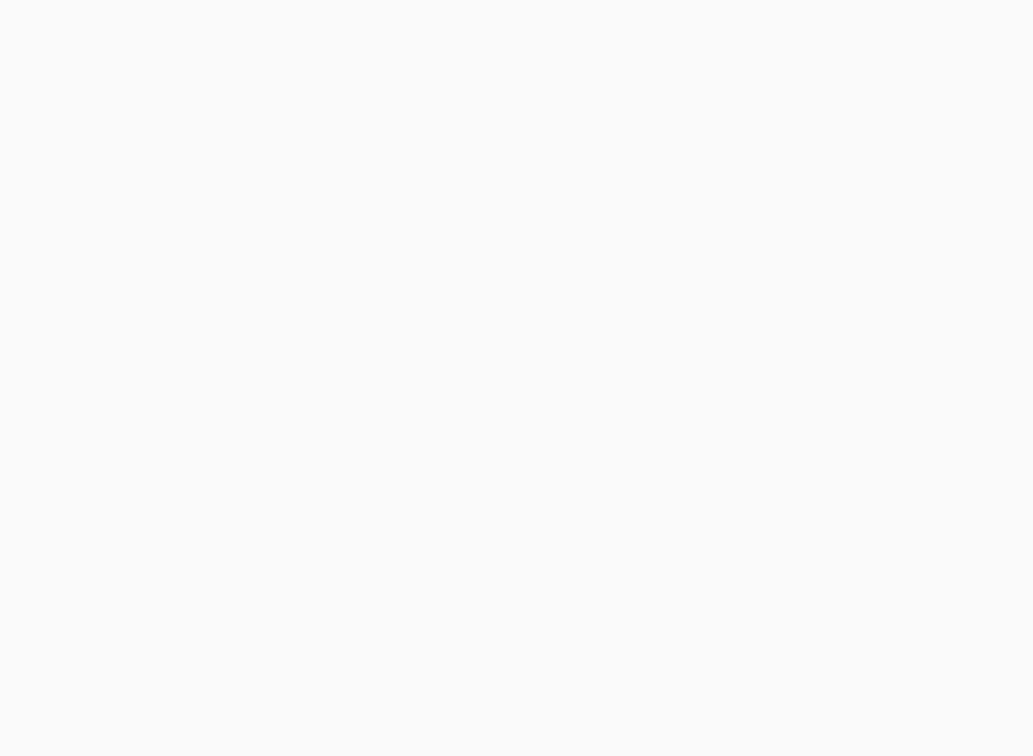
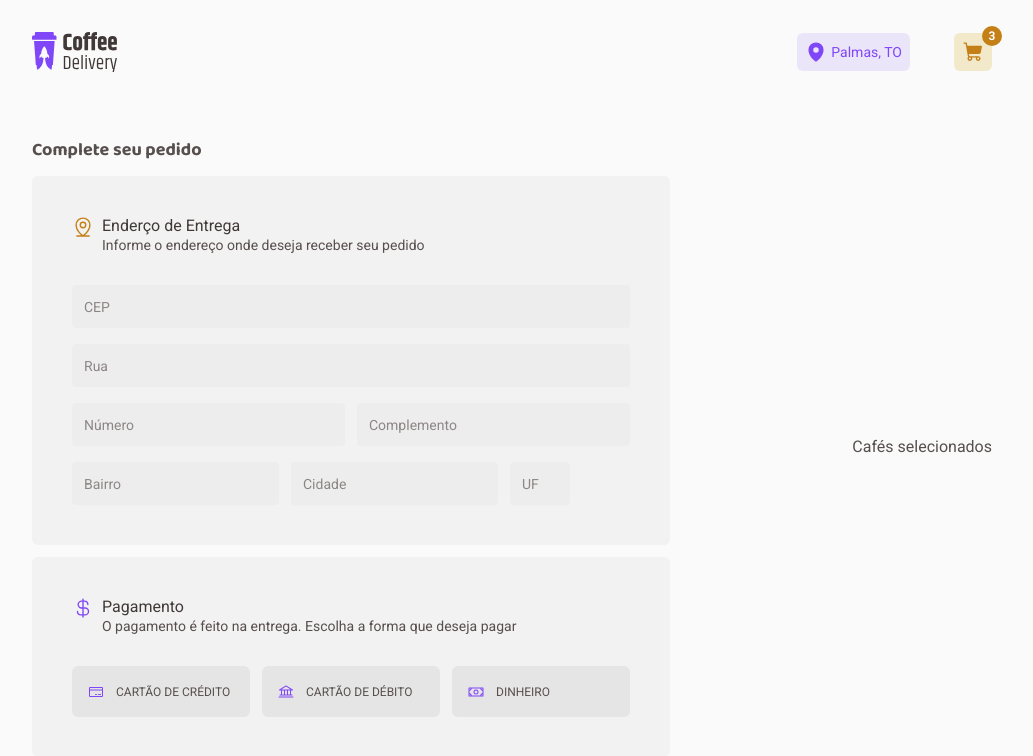
Before and after one commit to elioenays/coffee-delivery, a React (Vite) app: page /checkout in a window 1280 px wide. Before the commit this address had no page. Shown: the top 756 px of the page, without its empty margins (128-1161 px from the left). Built offline with nearby package versions, Linux system fonts and the light colour scheme; the HTML template or start-up script is replaced by a standard one.

Commit message:
Address and Payment

```diff
--- a/src/Router.tsx
+++ b/src/Router.tsx
@@ -1,6 +1,7 @@
 import { Routes, Route } from 'react-router-dom'
 import DefaultLayout from './layouts/DefaultLayout'
 import Home from './pages/Home'
+import Checkout from './pages/Checkout'
 
 export default function Router() {
   return (
@@ -13,6 +14,10 @@ export default function Router() {
           path='/'
           element={<Home />}
         />
+        <Route
+          path='/checkout'
+          element={<Checkout />}
+        />
       </Route>
     </Routes>
   )
--- /dev/null
+++ b/src/pages/Checkout/components/Address/index.tsx
@@ -0,0 +1,58 @@
+import { MapPinLine } from '@phosphor-icons/react'
+import {
+  AddressHeader,
+  AddressBox,
+  AddressContainer,
+  CityInfo,
+  FormContainer,
+  NumberAndComplement,
+  UF,
+} from './styles'
+
+export default function Adress() {
+  return (
+    <AddressContainer>
+      <AddressBox>
+        <MapPinLine size={22} />
+        <AddressHeader>
+          <span>Enderço de Entrega</span>
+          <span>Informe o endereço onde deseja receber seu pedido</span>
+        </AddressHeader>
+      </AddressBox>
+      <FormContainer>
+        <input
+          type='text'
+          placeholder='CEP'
+        />
+        <input
+          type='text'
+          placeholder='Rua'
+        />
+        <NumberAndComplement>
+          <input
+            type='text'
+            placeholder='Número'
+          />
+          <input
+            type='text'
+            placeholder='Complemento'
+          />
+        </NumberAndComplement>
+        <CityInfo>
+          <input
+            type='text'
+            placeholder='Bairro'
+          />
+          <input
+            type='text'
+            placeholder='Cidade'
+          />
+          <UF
+            type='text'
+            placeholder='UF'
+          />
+        </CityInfo>
+      </FormContainer>
+    </AddressContainer>
+  )
+}
--- /dev/null
+++ b/src/pages/Checkout/components/Address/styles.ts
@@ -0,0 +1,82 @@
+import { styled } from 'styled-components'
+
+export const AddressContainer = styled.div`
+  display: flex;
+  flex-direction: column;
+  gap: 32px;
+
+  background: ${(props) => props.theme['base-card']};
+
+  border-radius: 6px;
+
+  padding: 40px 40px;
+`
+
+export const AddressBox = styled.div`
+  display: flex;
+
+  gap: 8px;
+
+  color: ${(props) => props.theme['yellow-dark']};
+`
+
+export const AddressHeader = styled.div`
+  display: flex;
+  flex-direction: column;
+  align-items: start;
+
+  gap: 2px;
+
+  :nth-child(1) {
+    color: ${(props) => props.theme['base-subtitle']};
+    font-size: 1rem;
+  }
+
+  :nth-child(2) {
+    font-size: 0.875rem;
+    font-weight: 400;
+    color: ${(props) => props.theme['base-text']};
+  }
+`
+
+export const FormContainer = styled.form`
+  display: flex;
+  flex-direction: column;
+
+  gap: 16px;
+
+  input {
+    display: flex;
+
+    padding: 12px;
+
+    border: none;
+    border-radius: 4px;
+
+    outline-color: ${(props) => props.theme['yellow-dark']};
+    background: ${(props) => props.theme['base-input']};
+
+    &::-webkit-input-placeholder {
+      font-size: 0.875rem;
+      color: ${(props) => props.theme['base-label']};
+    }
+  }
+`
+
+export const NumberAndComplement = styled.div`
+  display: flex;
+  gap: 12px;
+
+  input {
+    width: 50%;
+  }
+`
+
+export const CityInfo = styled.div`
+  display: flex;
+  gap: 12px;
+`
+
+export const UF = styled.input`
+  max-width: 3.75rem;
+`
--- /dev/null
+++ b/src/pages/Checkout/components/OrderDetails/index.tsx
@@ -0,0 +1,13 @@
+import Adress from '../Address'
+import Payment from '../Payment'
+import { OrderDetailsContainer, Title } from './styles'
+
+export default function OrderDetails() {
+  return (
+    <OrderDetailsContainer>
+      <Title>Complete seu pedido</Title>
+      <Adress />
+      <Payment />
+    </OrderDetailsContainer>
+  )
+}
--- /dev/null
+++ b/src/pages/Checkout/components/OrderDetails/styles.ts
@@ -0,0 +1,16 @@
+import { styled } from 'styled-components'
+
+export const OrderDetailsContainer = styled.div`
+  display: flex;
+  flex-direction: column;
+
+  gap: 12px;
+
+  max-width: 40rem;
+`
+
+export const Title = styled.div`
+  font-family: 'Baloo 2';
+  font-size: 1.125rem;
+  font-weight: bold;
+`
--- /dev/null
+++ b/src/pages/Checkout/components/OrderItens/index.tsx
@@ -0,0 +1,3 @@
+export default function OrderItens() {
+  return <div>Cafés selecionados</div>
+}
--- /dev/null
+++ b/src/pages/Checkout/components/Payment/index.tsx
@@ -0,0 +1,37 @@
+import { Bank, CreditCard, CurrencyDollar, Money } from '@phosphor-icons/react'
+import {
+  PaymentContainer,
+  PaymentHeader,
+  PaymentBox,
+  PaymentOptions,
+} from './styles'
+
+export default function Payment() {
+  return (
+    <PaymentContainer>
+      <PaymentBox>
+        <CurrencyDollar size={22} />
+        <PaymentHeader>
+          <span>Pagamento</span>
+          <span>
+            O pagamento é feito na entrega. Escolha a forma que deseja pagar
+          </span>
+        </PaymentHeader>
+      </PaymentBox>
+      <PaymentOptions>
+        <button>
+          <CreditCard size={16} />
+          <span>CARTÃO DE CRÉDITO</span>
+        </button>
+        <button>
+          <Bank size={16} />
+          <span>CARTÃO DE DÉBITO</span>
+        </button>
+        <button>
+          <Money size={16} />
+          <span>DINHEIRO</span>
+        </button>
+      </PaymentOptions>
+    </PaymentContainer>
+  )
+}
--- /dev/null
+++ b/src/pages/Checkout/components/Payment/styles.ts
@@ -0,0 +1,69 @@
+import { styled } from 'styled-components'
+
+export const PaymentContainer = styled.div`
+  display: flex;
+  flex-direction: column;
+  gap: 32px;
+
+  background: ${(props) => props.theme['base-card']};
+
+  border-radius: 6px;
+
+  padding: 40px 40px;
+`
+
+export const PaymentBox = styled.div`
+  display: flex;
+
+  gap: 8px;
+
+  color: ${(props) => props.theme['purple']};
+`
+
+export const PaymentHeader = styled.div`
+  display: flex;
+  flex-direction: column;
+  align-items: start;
+
+  gap: 2px;
+
+  :nth-child(1) {
+    color: ${(props) => props.theme['base-subtitle']};
+    font-size: 1rem;
+  }
+
+  :nth-child(2) {
+    font-size: 0.875rem;
+    font-weight: 400;
+    color: ${(props) => props.theme['base-text']};
+  }
+`
+
+export const PaymentOptions = styled.div`
+  display: flex;
+  align-items: center;
+  gap: 12px;
+  justify-content: space-between;
+
+  button {
+    color: ${(props) => props.theme['purple']};
+    height: 51px;
+    width: 178px;
+
+    background: ${(props) => props.theme['base-button']};
+
+    display: flex;
+    align-items: center;
+    justify-content: left;
+    gap: 12px;
+    padding: 16px;
+
+    border: none;
+    border-radius: 6px;
+  }
+
+  span {
+    color: ${(props) => props.theme['base-text']};
+    font-size: 0.75rem;
+  }
+`
--- /dev/null
+++ b/src/pages/Checkout/index.tsx
@@ -0,0 +1,12 @@
+import OrderDetails from './components/OrderDetails'
+import OrderItens from './components/OrderItens'
+import { CheckoutContainer } from './styles'
+
+export default function Checkout() {
+  return (
+    <CheckoutContainer>
+      <OrderDetails />
+      <OrderItens />
+    </CheckoutContainer>
+  )
+}
--- /dev/null
+++ b/src/pages/Checkout/styles.ts
@@ -0,0 +1,9 @@
+import { styled } from 'styled-components'
+
+export const CheckoutContainer = styled.div`
+  display: flex;
+  align-items: center;
+  justify-content: space-between;
+
+  padding: 32px 160px;
+`
```
